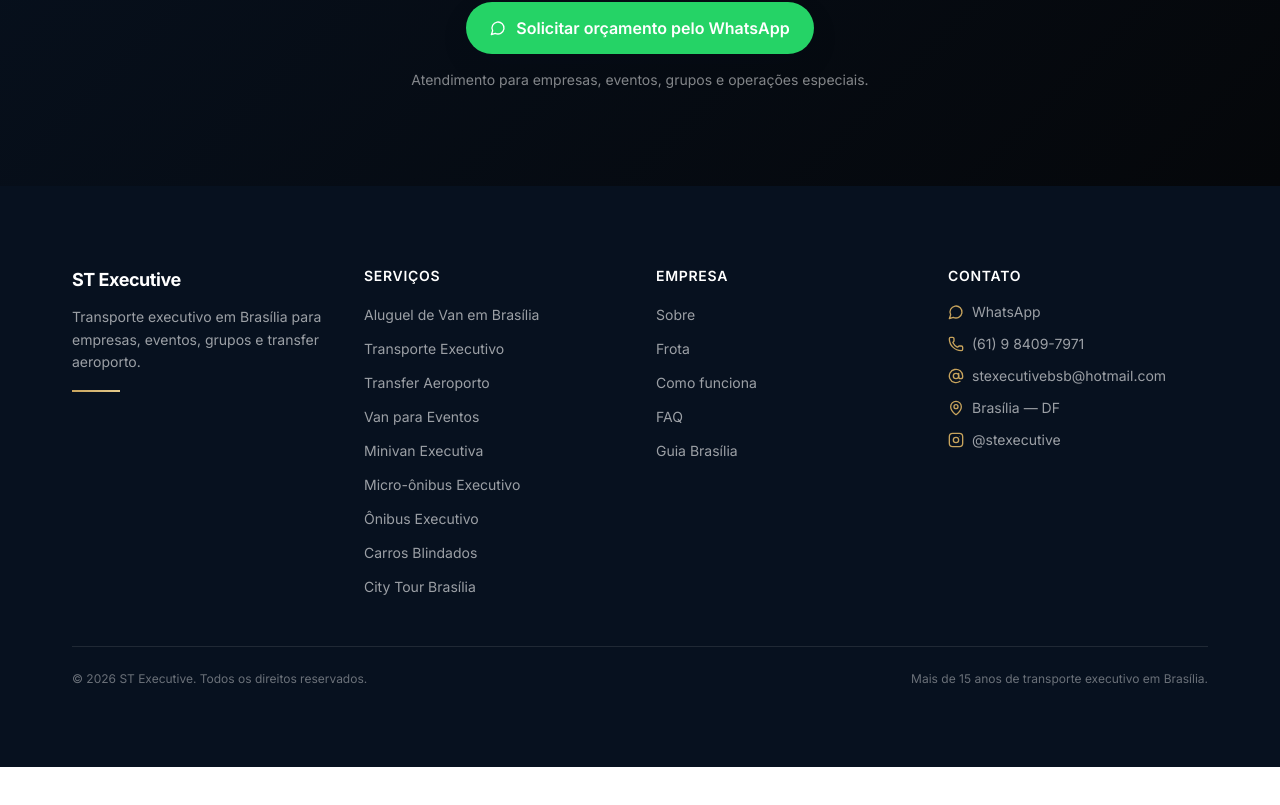
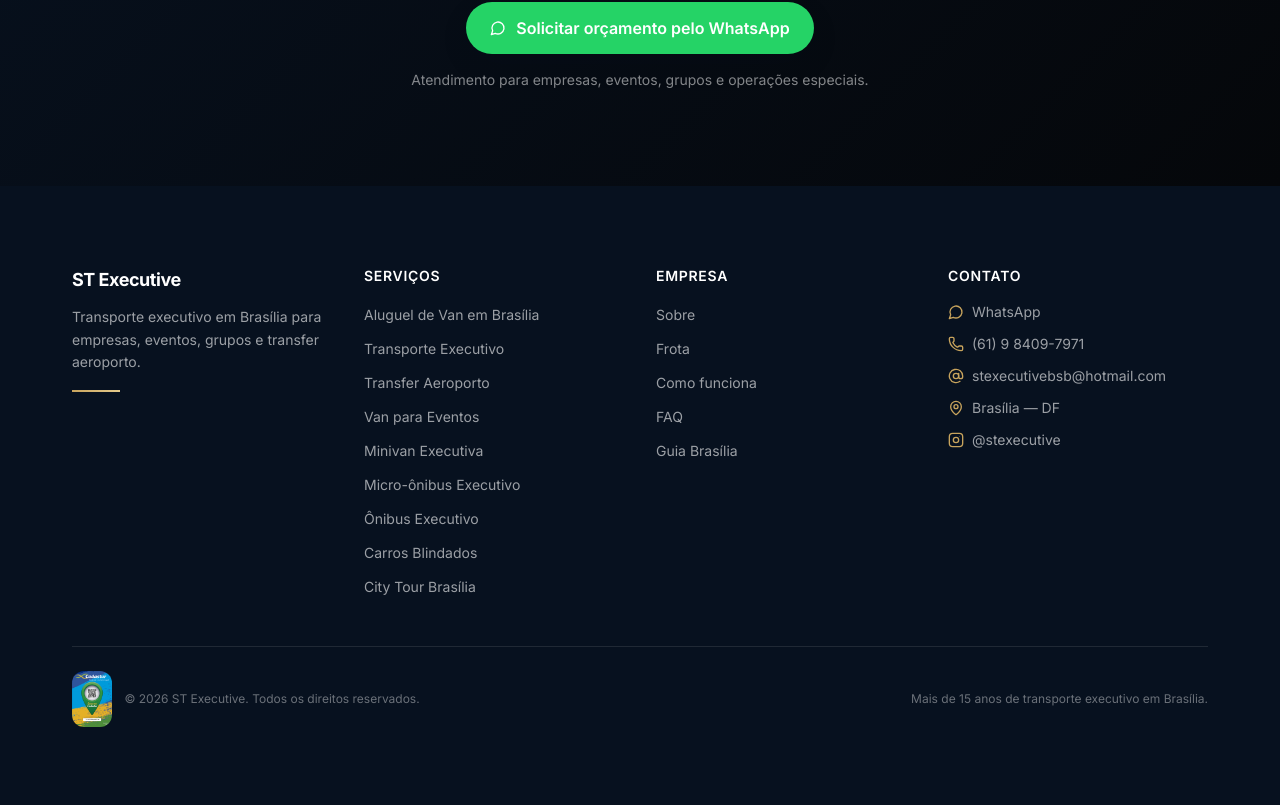
Before and after one commit to Pedrolopespro/stexecutive, a Next.js app: page / in a window 1280 px wide. Shown: the part 9022-9827 px from the top of the page. Before the commit the page ends 9789 px from the top, so only its background shows below. Built offline with nearby package versions, Linux system fonts and the light colour scheme.

Commit message:
feat: adicionar selo Cadastur no rodapé do site
Selo de registro no Ministério do Turismo (13.718.289/0001-20)
exibido ao lado do copyright, visível em todas as páginas.

```diff
--- a/src/components/layout/Footer.tsx
+++ b/src/components/layout/Footer.tsx
@@ -141,10 +141,20 @@
 
         {/* Bottom bar */}
         <div className="mt-12 pt-6 border-t border-white/10 flex flex-col sm:flex-row items-center justify-between gap-4">
-          <p className="text-xs text-white/40">
-            &copy; {new Date().getFullYear()} ST Executive. Todos os direitos
-            reservados.
-          </p>
+          <div className="flex items-center gap-3">
+            <img
+              src="/images/content/selo-cadastur.png"
+              alt="Selo Cadastur — Cadastro nº 13.718.289/0001-20, Ministério do Turismo"
+              className="h-14 w-auto rounded-md shrink-0"
+              loading="lazy"
+              width={101}
+              height={140}
+            />
+            <p className="text-xs text-white/40">
+              &copy; {new Date().getFullYear()} ST Executive. Todos os direitos
+              reservados.
+            </p>
+          </div>
           <p className="text-xs text-white/40">
             Mais de 15 anos de transporte executivo em Brasília.
           </p>
```
Also changed, not shown: public/images/content/selo-cadastur.png (added).
